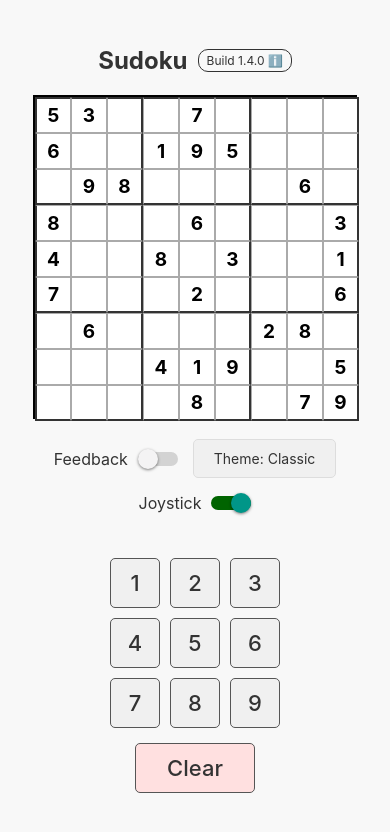
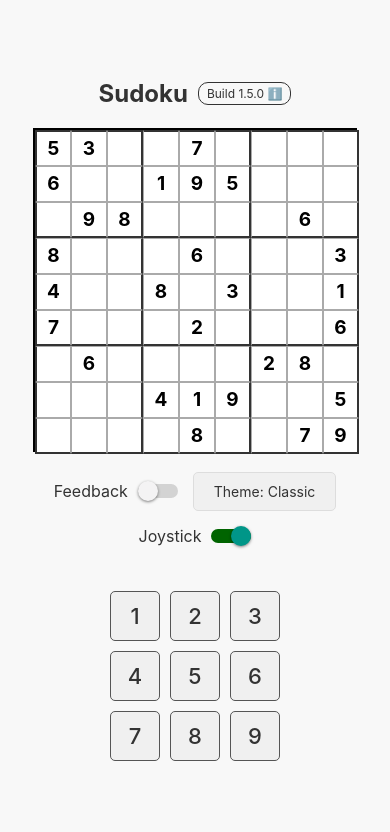
Before and after one commit to mjohnson139/expo-sudoku, a React Native app in the folder SudokuApp/: screen / in a window 390 px wide. Shown: the top 832 px of the page. Built offline with nearby package versions, Linux system fonts and the light colour scheme.

Commit message:
v1.5.0: Improved NumberPad with toggle feature and max usage limitation

```diff
--- a/SudokuApp/components/NumberPad.js
+++ b/SudokuApp/components/NumberPad.js
@@ -1,49 +1,76 @@
 import React from 'react';
 import { View, TouchableOpacity, Text, StyleSheet } from 'react-native';
 
-const NumberPad = ({ onSelectNumber, theme }) => {
+const NumberPad = ({ onSelectNumber, theme, board, selectedCell }) => {
   const numbers = [1, 2, 3, 4, 5, 6, 7, 8, 9];
+
+  // Track how many times each number appears on the board
+  const countNumberUsage = () => {
+    const counts = {};
+    numbers.forEach(num => counts[num] = 0);
+
+    if (board) {
+      board.forEach(row => {
+        row.forEach(cell => {
+          if (cell > 0 && cell <= 9) {
+            counts[cell]++;
+          }
+        });
+      });
+    }
+
+    return counts;
+  };
+
+  const numberCounts = countNumberUsage();
+
+  // Get the value in the currently selected cell (if any)
+  const selectedCellValue = selectedCell && board &&
+    board[selectedCell.row] &&
+    board[selectedCell.row][selectedCell.col] ?
+    board[selectedCell.row][selectedCell.col] : 0;
 
   return (
     <View style={styles.container}>
       <View style={styles.numberRow}>
-        {numbers.map((num) => (
+        {numbers.map((num) => {
+          // Check if this number has been used 9 times
+          const isMaxedOut = numberCounts[num] >= 9;
+
+          // Allow interaction if the selected cell contains this number (for clearing)
+          const canClearSelected = selectedCellValue === num;
+
+          // Only fully disable if maxed out AND not in the selected cell
+          const isDisabled = isMaxedOut && !canClearSelected;
+
+          // Visual treatment for maxed-out numbers (regardless of whether they can be cleared)
+          const isMaxedOutStyle = isMaxedOut;
+
+          return (
             <TouchableOpacity
               key={num}
               style={[
                 styles.button,
                 {
-                backgroundColor: theme.colors.numberPad.background,
+                  backgroundColor: isMaxedOutStyle
+                    ? theme.colors.numberPad.clearButton // Always use the red background if maxed out
+                    : theme.colors.numberPad.background,
                   borderColor: theme.colors.numberPad.border,
                   shadowColor: theme.colors.numberPad.shadow,
+                  opacity: isMaxedOutStyle && !canClearSelected ? 0.5 : 1, // Lower opacity if disabled
                 }
               ]}
               onPress={() => onSelectNumber(num)}
+              disabled={isDisabled}
             >
               <Text style={[
                 styles.text,
                 { color: theme.colors.numberPad.text }
               ]}>{num}</Text>
             </TouchableOpacity>
-        ))}
+          );
+        })}
       </View>
-      <TouchableOpacity
-        style={[
-          styles.button,
-          styles.clearButton,
-          {
-            backgroundColor: theme.colors.numberPad.clearButton,
-            borderColor: theme.colors.numberPad.border,
-            shadowColor: theme.colors.numberPad.shadow,
-          }
-        ]}
-        onPress={() => onSelectNumber(0)}
-      >
-        <Text style={[
-          styles.text,
-          { color: theme.colors.numberPad.text }
-        ]}>Clear</Text>
-      </TouchableOpacity>
     </View>
   );
 };
@@ -75,10 +102,6 @@ const styles = StyleSheet.create({
     shadowRadius: 1.41,
     elevation: 2,
   },
-  clearButton: {
-    marginTop: 10,
-    width: 120,
-  },
   text: {
     fontSize: 22,
     fontWeight: '500',
--- a/SudokuApp/screens/GameScreen.js
+++ b/SudokuApp/screens/GameScreen.js
@@ -8,7 +8,7 @@ import THEMES from '../utils/themes';
 import { isCorrectValue } from '../utils/solution';
 
 // Build number to track versions in screenshots
-const BUILD_NUMBER = "1.4.0";
+const BUILD_NUMBER = "1.5.0";
 
 // Valid initial Sudoku board with unique numbers in rows, columns and boxes
 const initialBoard = [
@@ -67,14 +67,23 @@ const GameScreen = () => {
     }
 
     const newBoard = [...board];
-    newBoard[selectedCell.row][selectedCell.col] = num;
+    const currentValue = newBoard[selectedCell.row][selectedCell.col];
+
+    // Toggle the number - if it's already in the cell, clear it
+    const newValue = (currentValue === num) ? 0 : num;
+    newBoard[selectedCell.row][selectedCell.col] = newValue;
     setBoard(newBoard);
 
     // Check if the value is correct and update feedback if feedback is enabled
-    if (showFeedback && num !== 0) {
-      const isCorrect = isCorrectValue(selectedCell.row, selectedCell.col, num);
+    if (showFeedback && newValue !== 0) {
+      const isCorrect = isCorrectValue(selectedCell.row, selectedCell.col, newValue);
       const newFeedback = { ...cellFeedback };
       newFeedback[cellKey] = isCorrect;
+      setCellFeedback(newFeedback);
+    } else if (showFeedback && newValue === 0) {
+      // If cell was cleared, remove the feedback
+      const newFeedback = { ...cellFeedback };
+      delete newFeedback[cellKey];
       setCellFeedback(newFeedback);
     }
   };
@@ -232,7 +241,12 @@ const GameScreen = () => {
         </View>
       </View>
 
-      <NumberPad onSelectNumber={handleNumberSelect} theme={theme} />
+      <NumberPad
+        onSelectNumber={handleNumberSelect}
+        theme={theme}
+        board={board}
+        selectedCell={selectedCell}
+      />
 
       {/* Build Notes Component */}
       <BuildNotes
--- a/SudokuApp/utils/buildNotes.js
+++ b/SudokuApp/utils/buildNotes.js
@@ -172,6 +172,18 @@ export const BUILD_NOTES = {
       'Joystick activates from any touch point, making one-handed play easier',
       'Cell selection moves in the direction of finger movement'
     ]
+  },
+  '1.5.0': {
+    title: 'Improved Number Pad Interaction',
+    date: '2023-11-06',
+    notes: [
+      'Updated number pad to toggle numbers in cells instead of just setting them',
+      'Tapping a number that already exists in a cell now clears the cell',
+      'Removed the clear button for cleaner interface',
+      'Added automatic disabling of number buttons when a number has been used 9 times',
+      'Visual feedback shows disabled numbers with reduced opacity',
+      'Improved overall game flow and usability'
+    ]
   }
 };
 
```
Lines whose indentation alone changed are shown as unchanged.
